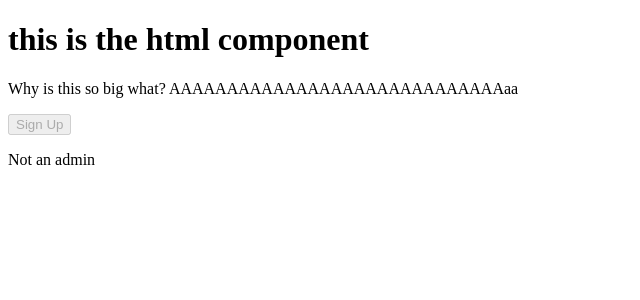
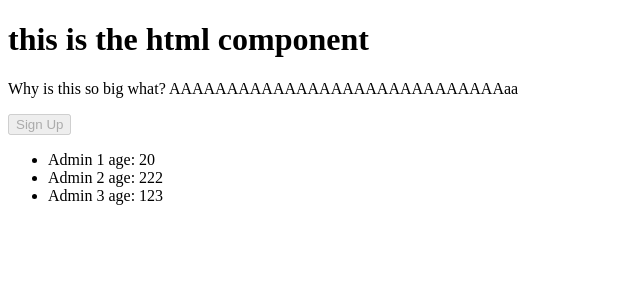
Before and after one commit to AlexNaltu/learning-angular, an Angular app in the folder learning-angular/: page / in a window 1280 px wide. Shown: the top 300 px of the page, without its empty margins (0-640 px from the left). Built offline with nearby package versions, Linux system fonts and the light colour scheme.

Commit message:
for...of loops

```diff
--- a/learning-angular/src/app/components/admin/admin.component.html
+++ b/learning-angular/src/app/components/admin/admin.component.html
@@ -1 +1,5 @@
-<p>admin works!</p>
+<ul>
+  @for (admin of adminList; track admin.name) {
+  <li>{{ admin.name }} age: {{ admin.age }}</li>
+  }
+</ul>
--- a/learning-angular/src/app/components/admin/admin.component.ts
+++ b/learning-angular/src/app/components/admin/admin.component.ts
@@ -3,12 +3,12 @@ import { Component } from '@angular/core';
 @Component({
   selector: 'app-admin',
   standalone: true,
-  template: `@if (isAdmin) {
-    <button>Admin button</button>
-    } @else {
-    <p>Not an admin</p>
-    }`,
+  templateUrl: `admin.component.html`,
 })
 export class AdminComponent {
-  isAdmin = false;
+  adminList = [
+    { name: 'Admin 1', age: 20 },
+    { name: 'Admin 2', age: 222 },
+    { name: 'Admin 3', age: 123 },
+  ];
 }
```
